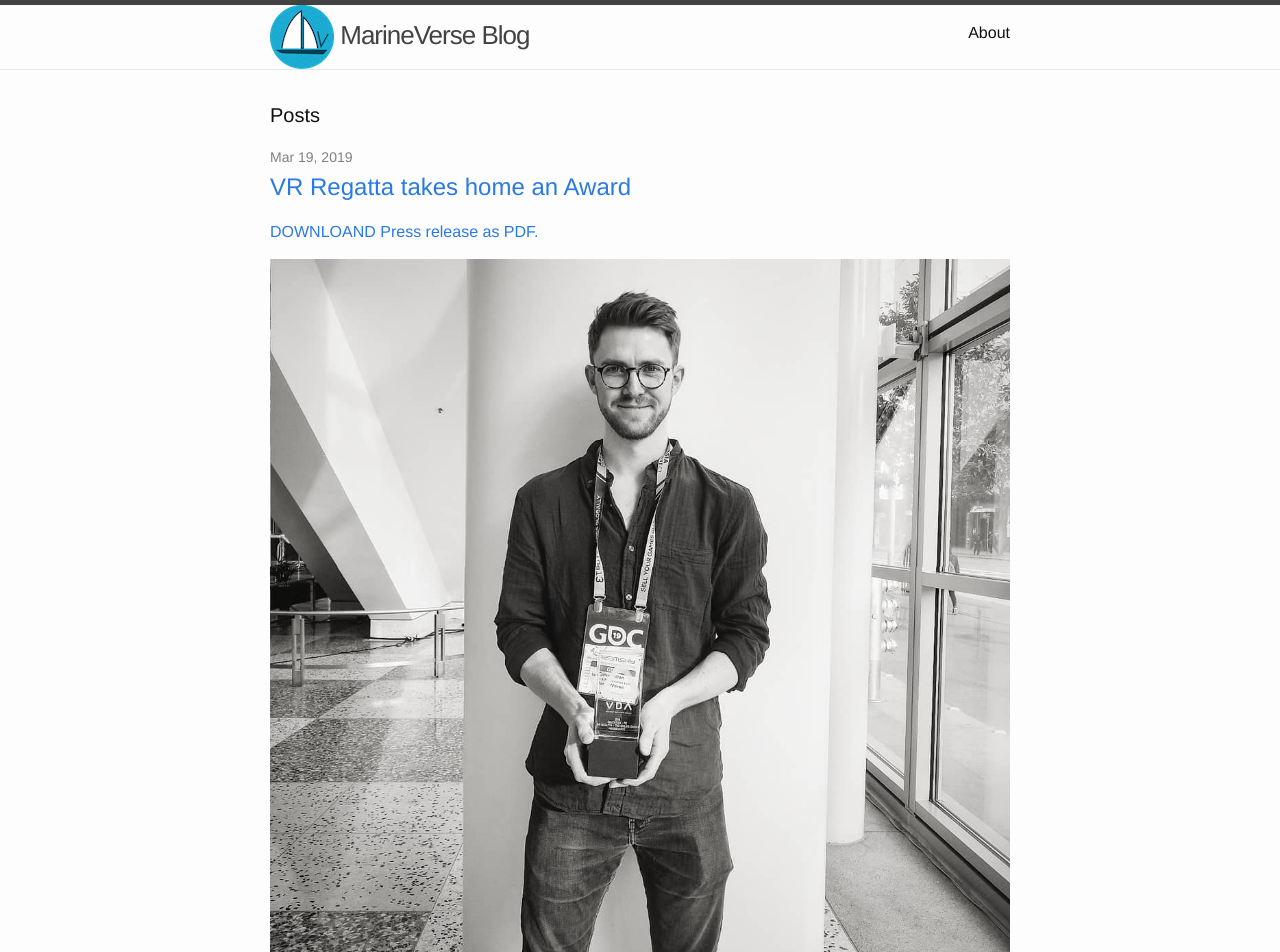
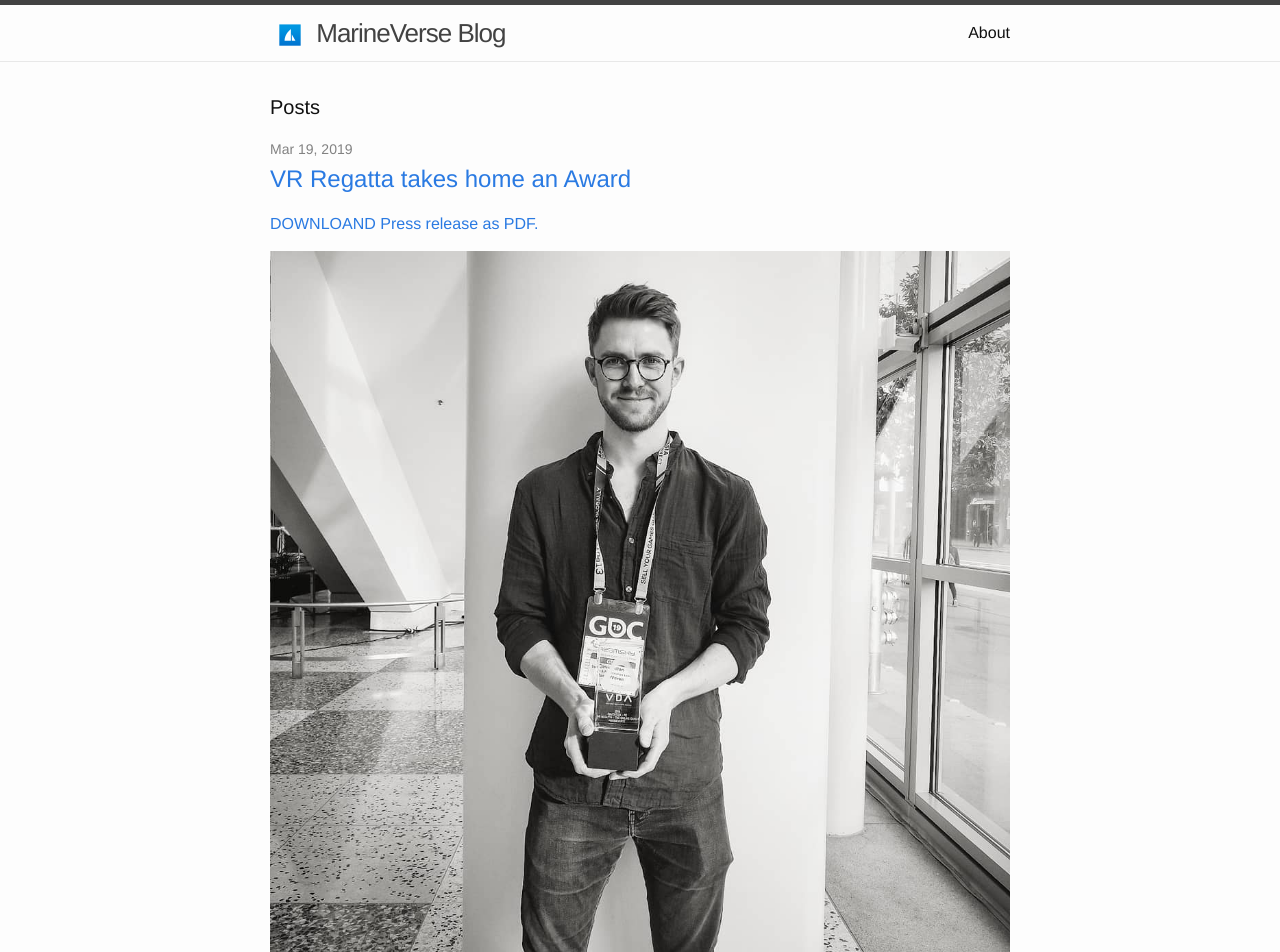
Before and after one commit to marineverse/marineverse.github.io, a Jekyll site: the page built from index.html, in a window 1280 px wide. Shown: the top 952 px of the page. Built offline with Jekyll 4.4.1, drawn with Linux system fonts in a browser that asks for light colours; the list of posts is cut into pages by our own code.

Commit message:
updated logo

```diff
--- a/_includes/header.html
+++ b/_includes/header.html
@@ -3,7 +3,7 @@
   <div class="wrapper">
 
     <a class="site-title" href="{{ site.baseurl }}/">
-      <img src="/assets/small_logo.png"/>
+      <img src="/assets/mv_small_logo.svg" width="40px"/>
       {{ site.title }}
     </a>
 
```
Also changed, not shown: assets/mv_small_logo.svg (added).
